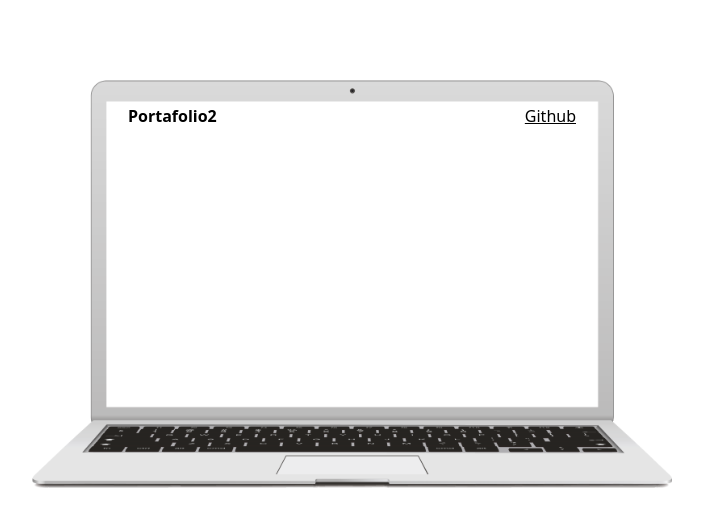
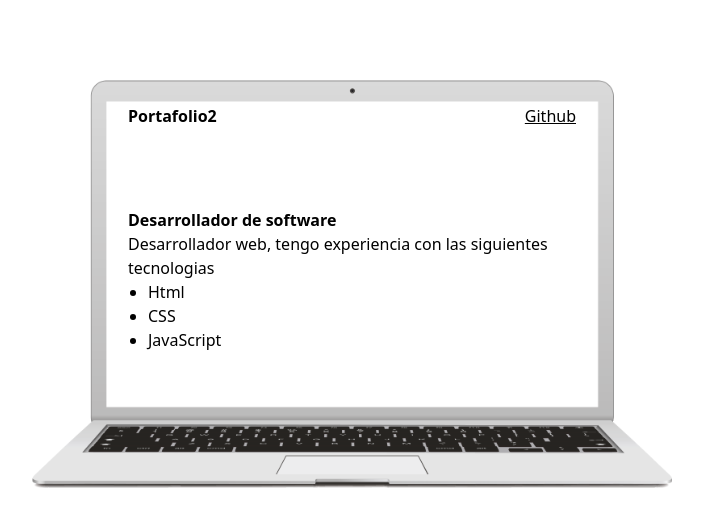
Before and after one commit to MarioCruz23/Portafolio2, a plain HTML site: page index.html in a window 1280 px wide. Shown: the whole page, without its empty margins (288-991 px from the left). Drawn offline with nearby package versions, Linux system fonts and the light colour scheme.

Commit message:
feat: main added

```diff
--- a/index.html
+++ b/index.html
@@ -16,6 +16,17 @@
                 <a class="underline" target="blank" href="https://github.com/MarioCruz23">Github</a>
             </nav>
         </header>
+        <main>
+            <div class="mt-20">
+                <h3 class="font-bold">Desarrollador de software</h3>
+                <p>Desarrollador web, tengo experiencia con las siguientes tecnologias</p>
+                <ul class="list-disc ml-5">
+                    <li>Html</li>
+                    <li>CSS</li>
+                    <li>JavaScript</li>
+                </ul>
+            </div>
+        </main>
     </div>
 </body>
 </html>
```
